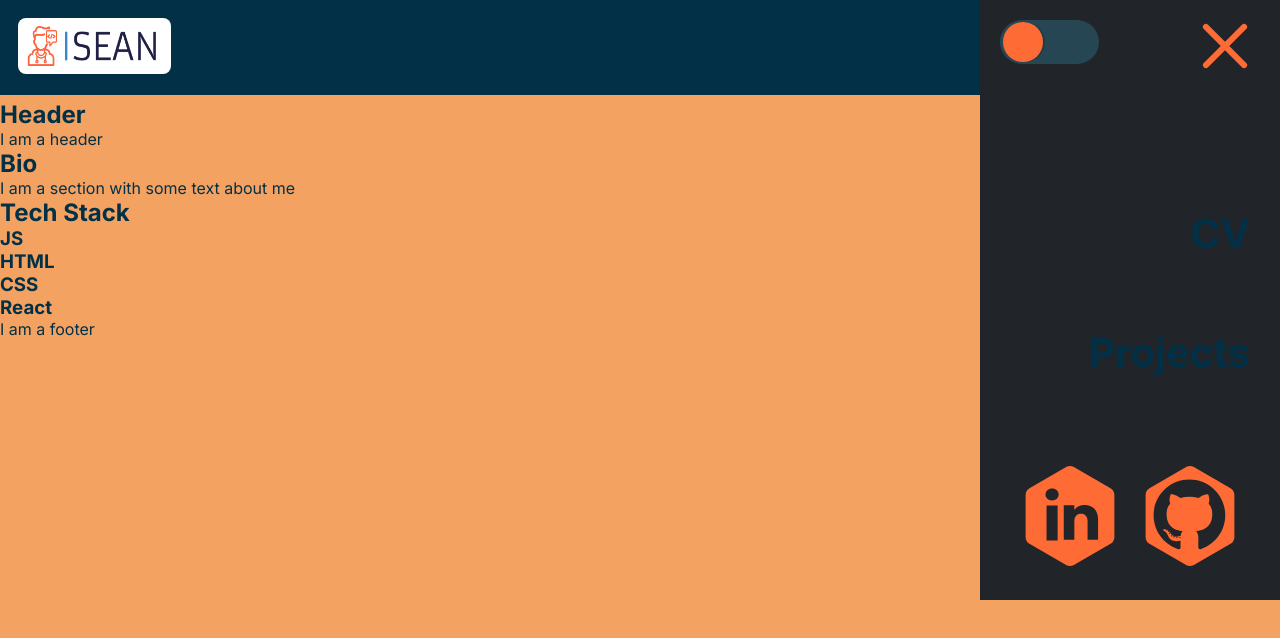
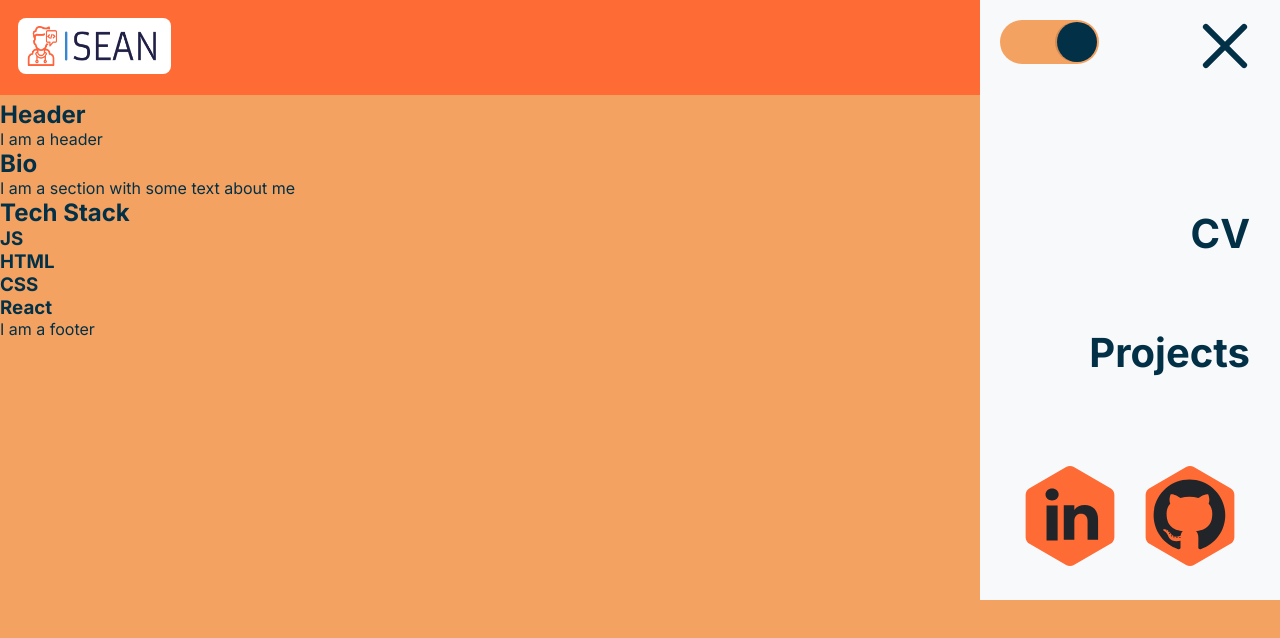
Before and after one commit to PurpleNurps/My-Portfolio, a Next.js app: page / in a window 1280 px wide. Both pictures are taken after a click on the element 1225 px from the left and 47 px from the top of the page. Shown: the top 638 px of the page. Built offline with nearby package versions, Linux system fonts and the light colour scheme.

Commit message:
added dark mode functionality

```diff
--- a/app/Components/NavBar.js
+++ b/app/Components/NavBar.js
@@ -3,7 +3,7 @@ import styles from "./NavBar.module.css";
 import Image from "next/image";
 import Link from "next/link";
 
-export default function NavBar() {
+export default function NavBar({ onCheckboxChange, isChecked }) {
   const [isOpen, setIsOpen] = useState(false);
 
   const toggleOpen = () => {
@@ -32,10 +32,10 @@ export default function NavBar() {
       <div className={isOpen ? `${styles.menu} ${styles.open}` : styles.closed}>
         <div className={styles.top_menu_flex}>
           <div className={styles.input_wrap}>
-            <input className="noSelect" id={styles.input} type="checkbox" />
+            <input className="noSelect" id={styles.input} type="checkbox" onChange={onCheckboxChange} defaultChecked={isChecked} />
             <label
               className="noSelect"
-              for={styles.input}
+              htmlFor={styles.input}
               id={styles.input_label}
             >
               Select
@@ -55,12 +55,36 @@ export default function NavBar() {
           </div>
         </div>
         <div>
-        <Link className={styles.menu_link} href="https://drive.google.com/file/d/17qvcNgscGngXS4Jg71yMfq0DRxKXVcnq/view?usp=sharing"><strong>CV</strong></Link><br></br>
-        <Link className={styles.menu_link} href="/projects"><strong>Projects</strong></Link>
+          <Link
+            className={styles.menu_link}
+            href="https://drive.google.com/file/d/17qvcNgscGngXS4Jg71yMfq0DRxKXVcnq/view?usp=sharing"
+          >
+            <strong>CV</strong>
+          </Link>
+          <br></br>
+          <Link className={styles.menu_link} href="/projects">
+            <strong>Projects</strong>
+          </Link>
         </div>
         <div className={styles.bottom_menu_flex}>
-          <Link href="https://www.linkedin.com/in/sean-lunt-028484b8/"><Image className={styles.menu_image} src="/orange-linkedin.svg" width={100} height={100} alt="linkedin logo"/></Link>
-          <Link href="https://github.com/PurpleNurps"><Image className={styles.menu_image} src="/orange-github.svg" width={100} height={100} alt="github logo"/></Link>
+          <Link href="https://www.linkedin.com/in/sean-lunt-028484b8/">
+            <Image
+              className={styles.menu_image}
+              src={isChecked ? "/orange-linkedin.svg" : "/blue-linkedin.svg"}
+              width={100}
+              height={100}
+              alt="linkedin logo"
+            />
+          </Link>
+          <Link href="https://github.com/PurpleNurps">
+            <Image
+              className={styles.menu_image}
+              src={isChecked ? "/orange-github.svg" : "/blue-github.svg"}
+              width={100}
+              height={100}
+              alt="github logo"
+            />
+          </Link>
         </div>
       </div>
     </>
--- a/app/Components/NavBar.module.css
+++ b/app/Components/NavBar.module.css
@@ -5,9 +5,8 @@
     top: 0;
     width: 100%;
     height: 10vh;
-    min-height: 95px;
-    color:aliceblue;
-    background-color: #023047;
+    min-height: 95px;;
+    background-color: var(--darkBackground);
 }
 
 .logo {
@@ -50,7 +49,7 @@
   right: 0;
   height: 600px;
   width: 300px;
-  background-color: #212529;
+  background-color: var(--menu);
   transition: opacity 500ms ease;
 }
 
@@ -140,7 +139,7 @@
     position: absolute;
     height: 6px;
     width: 100%;
-    background: #FF6B35;
+    background: var(--foreground);
     border-radius: 9px;
     opacity: 1;
     left: 0;
--- a/app/globals.css
+++ b/app/globals.css
@@ -7,6 +7,8 @@
 
   --foreground: #023047;
   --background: #F4A261;
+  --darkBackground: #FF6B35;
+  --menu: #F8F9FA;
 
   --primary-glow: conic-gradient(
     from 180deg at 50% 50%,
@@ -43,6 +45,9 @@
   :root {
     --foreground: #FF6B35;
     --background: #264653;
+    --darkBackground: #023047;
+    --menu: #212529;
+
     --primary-glow: radial-gradient(rgba(1, 65, 255, 0.4), rgba(1, 65, 255, 0));
     --secondary-glow: linear-gradient(
       to bottom right,
--- a/app/page.js
+++ b/app/page.js
@@ -1,4 +1,5 @@
 "use client"
+import { useState } from "react"
 import Header from "./Components/Header.js"
 import Bio from "./Components/Bio.js"
 import TechStack from "./Components/TechStack.js"
@@ -8,13 +9,39 @@ import NavBar from "./Components/NavBar.js"
 
 
 export default function Home() {
+
+  const prefersDarkMode = window.matchMedia(
+    "(prefers-color-scheme: dark)"
+  ).matches;
+
+  const [isChecked, setIsChecked] = useState(!prefersDarkMode);
+
+  const handleCheckboxChange = (event) => {
+    setIsChecked(event.target.checked);
+    const root = document.documentElement;
+
+    if (isChecked) {
+      root.style.setProperty("--foreground", "#023047");
+      root.style.setProperty("--background", "#F4A261");
+      root.style.setProperty("--menu", "#F8F9FA")
+      root.style.setProperty("--darkBackground", "#FF6B35")
+      // ... set the rest of the light mode variables ...
+    } else {
+      root.style.setProperty("--foreground", "#FF6B35");
+      root.style.setProperty("--background", "#264653");
+      root.style.setProperty("--menu", "#212529")
+      root.style.setProperty("--darkBackground", "#023047")
+      // ... set the rest of the dark mode variables ...
+    }
+  };
+
   return (
     <>
-      <NavBar />
-      <Header />
-      <Bio />
-      <TechStack />
-      <Footer />
+      <NavBar onCheckboxChange={handleCheckboxChange} isChecked={isChecked} />
+      <Header isChecked={isChecked} />
+      <Bio isChecked={isChecked} />
+      <TechStack isChecked={isChecked} />
+      <Footer isChecked={isChecked} />
     </>
   )
 }
```
